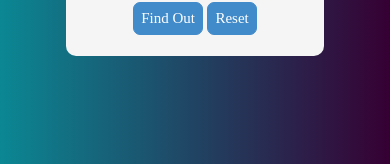
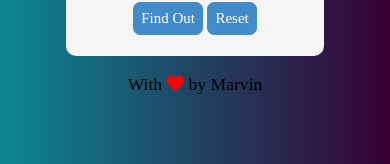
Before and after one commit to LoiseMwarangu/triangle-tracker, a plain HTML site: page index.html in a window 390 px wide. Shown: the part 483-647 px from the top of the page. Drawn offline with Linux system fonts and the light colour scheme; a web font is replaced by a local one.

Commit message:
Add the footer of the page

```diff
--- a/css/styles.css
+++ b/css/styles.css
@@ -57,6 +57,16 @@ h1 {
 .not {
   color: red;
 }
+#footer {
+  margin-bottom: 0;
+  position: fixed;
+  bottom: 0;
+  left: 43%;
+  right: auto;
+}
+#footer i {
+  color: red;
+}
 @media (max-width: 900px) {
   .form {
     width: 500px;
@@ -71,4 +81,8 @@ h1 {
   .form {
     width: 250px;
   }
+  #footer {
+    position: relative;
+    left: 0;
+  }
 }
--- a/index.html
+++ b/index.html
@@ -6,6 +6,7 @@
   <meta http-equiv="X-UA-Compatible" content="ie=edge">
   <link href="https://fonts.googleapis.com/css?family=Bungee+Shade" rel="stylesheet">
   <link href="https://fonts.googleapis.com/css?family=Text+Me+One" rel="stylesheet">
+  <link rel="stylesheet" href="https://use.fontawesome.com/releases/v5.3.1/css/all.css">
   <link rel="stylesheet" href="css/styles.css">
   <link rel="icon" href="images/icon.png">
   <title>Triangle Tracker</title>
@@ -31,6 +32,9 @@
     <input class="button" type="button" value="Reset" onclick="reset()">
     <p id="display"></p>
   </div>
+  <div id="footer">
+    <p>With <span><i class="fas fa-heart"></i></span> by Marvin</p>
+  </div>
 </body>
 <script src="js/app.js"></script>
 </html>
```
